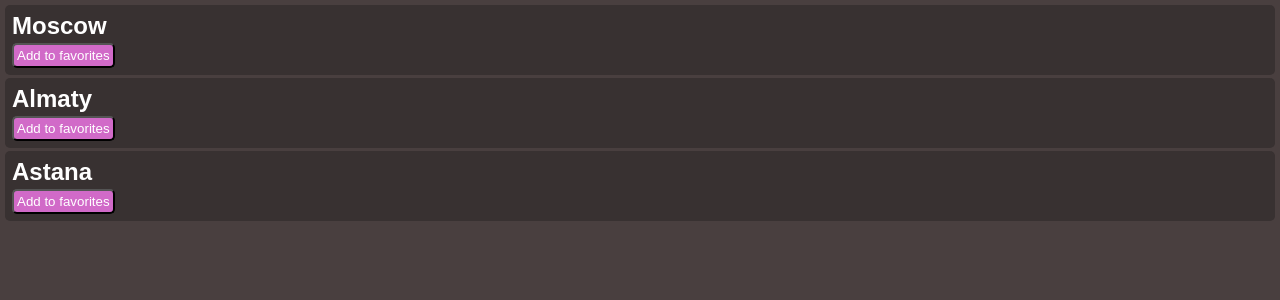
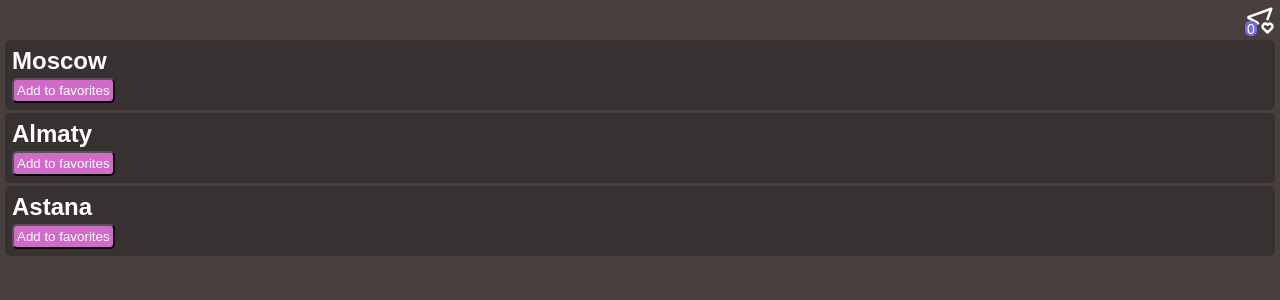
Before and after one commit to BaurMus/rtkquery-place, a React (Create React App) app: page / in a window 1280 px wide. Shown: the top 300 px of the page. Built offline with nearby package versions, Linux system fonts and the light colour scheme; a web font is replaced by a local one.

Commit message:
added Header component with react-icon,added favorites counter

```diff
--- a/package.json
+++ b/package.json
@@ -9,6 +9,7 @@
     "@testing-library/user-event": "^13.5.0",
     "react": "^18.2.0",
     "react-dom": "^18.2.0",
+    "react-icons": "^5.0.1",
     "react-redux": "^9.1.0",
     "react-scripts": "5.0.1",
     "web-vitals": "^2.1.4"
--- a/src/components/App.jsx
+++ b/src/components/App.jsx
@@ -1,12 +1,11 @@
 import { useSelector } from "react-redux";
 import PlaceItem from "./place-item/PlaceItem";
+import Header from "./Header/Header";
 
 function App() {
-  const state = useSelector(state => state);
-  console.log(state);
-
   return (
     <div>
+      <Header />
       <PlaceItem place={{
         id: 1,
         name: 'Moscow'
--- /dev/null
+++ b/src/components/Header/Header.jsx
@@ -0,0 +1,14 @@
+import { TbLocationHeart } from "react-icons/tb";
+import styles from './Header.module.css';
+import { useSelector } from "react-redux";
+
+export default function Header() {
+  const favorites = useSelector(state => state);
+
+  return (
+    <div className={styles.header}>
+      <TbLocationHeart fontSize={30}/>
+      <span>{favorites.length}</span>
+    </div>
+  )
+}
--- /dev/null
+++ b/src/components/Header/Header.module.css
@@ -0,0 +1,23 @@
+.header {
+  display: flex;
+  justify-content: end;
+  margin-bottom: 5px;
+  position: sticky;
+  top: 5px;
+  right: 0;
+  z-index: 9999;
+}
+
+.header span {
+  display: flex;
+  justify-content: center;
+  align-items: center;
+  background-color: #776ade;
+  font-size: 14px;
+  height: 15px;
+  width: 12px;
+  border-radius: 5px;
+  position: absolute;
+  top: 16px;
+  right: 18px;
+}
```
Also changed, not shown: 1 other file (tests, documents, lock files or other folders).
